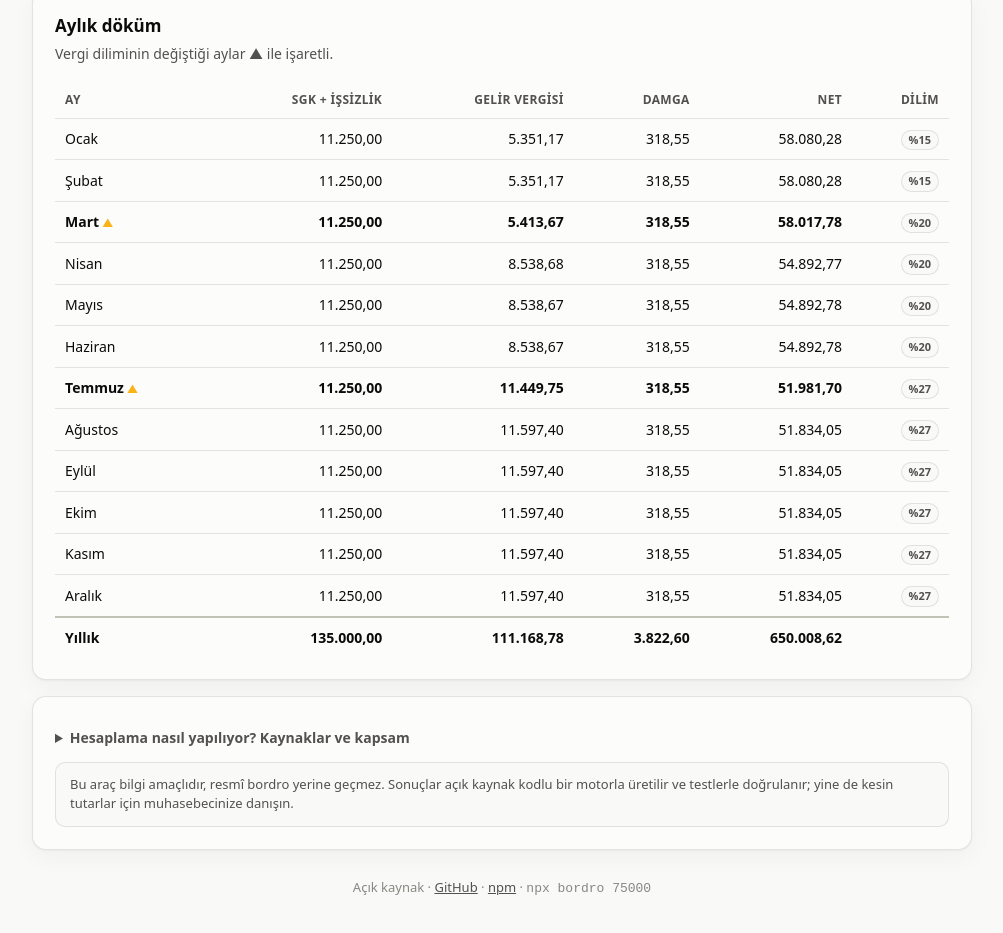
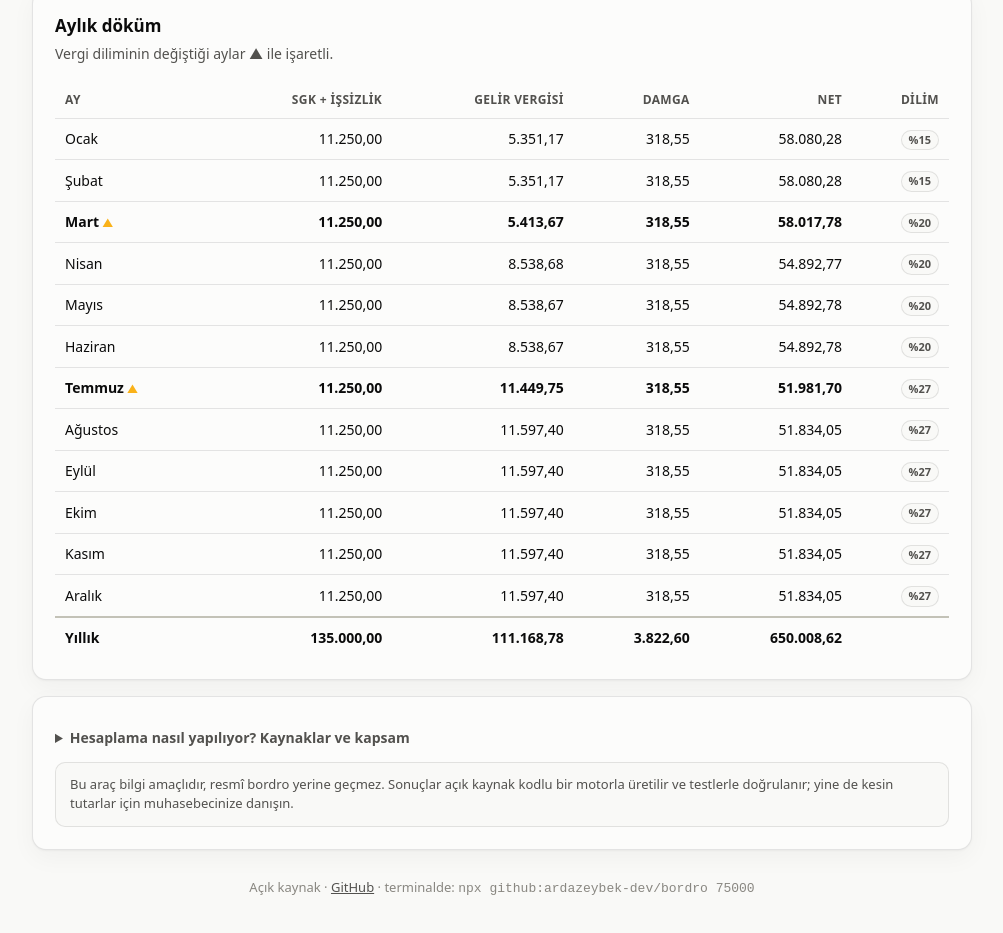
Before and after one commit to ardazeybek-dev/bordro, a website: page docs/index.html in a window 1280 px wide. Shown: the part 1243-2176 px from the top of the page, without its empty margins (138-1141 px from the left). Drawn offline with Linux system fonts and the light colour scheme.

Commit message:
Install straight from GitHub instead of npm
The npm publish is stuck behind the account's 2FA prompt, so the package is
not on the registry yet. The README and the demo page no longer show an
`npm install bordro` line that does not work; they explain the install-free

  npx github:ardazeybek-dev/bordro 75000

path instead. A `prepare` script was added to make that work: npm runs it for
packages installed over git, which builds the dist/ output.

```diff
--- a/docs/index.html
+++ b/docs/index.html
@@ -381,8 +381,7 @@
 <footer>
   <p>
     Açık kaynak · <a href="https://github.com/ardazeybek-dev/bordro" target="_blank" rel="noopener">GitHub</a> ·
-    <a href="https://www.npmjs.com/package/bordro" target="_blank" rel="noopener">npm</a> ·
-    <code>npx bordro 75000</code>
+    terminalde: <code>npx github:ardazeybek-dev/bordro 75000</code>
   </p>
 </footer>
 
--- a/package.json
+++ b/package.json
@@ -47,6 +47,7 @@
   },
   "scripts": {
     "build": "tsup",
+    "prepare": "npm run build",
     "test": "vitest run",
     "test:izle": "vitest",
     "tipkontrol": "tsc --noEmit",
```
Also changed, not shown: README.md.
